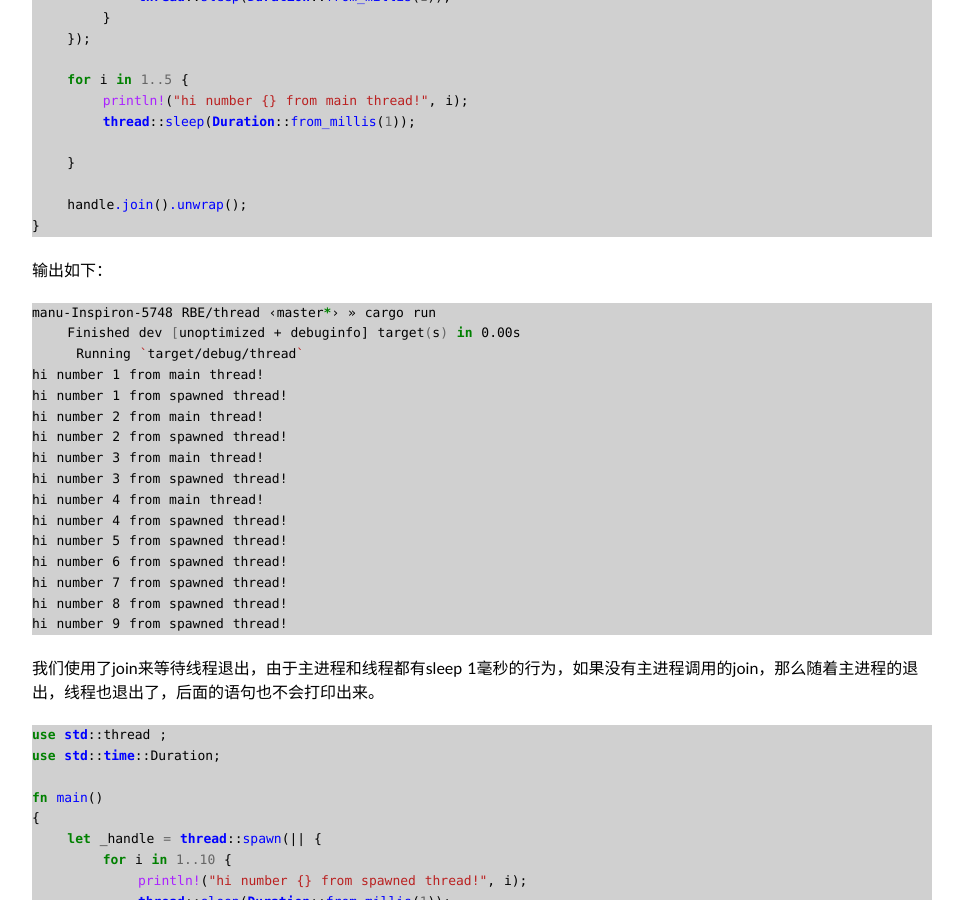
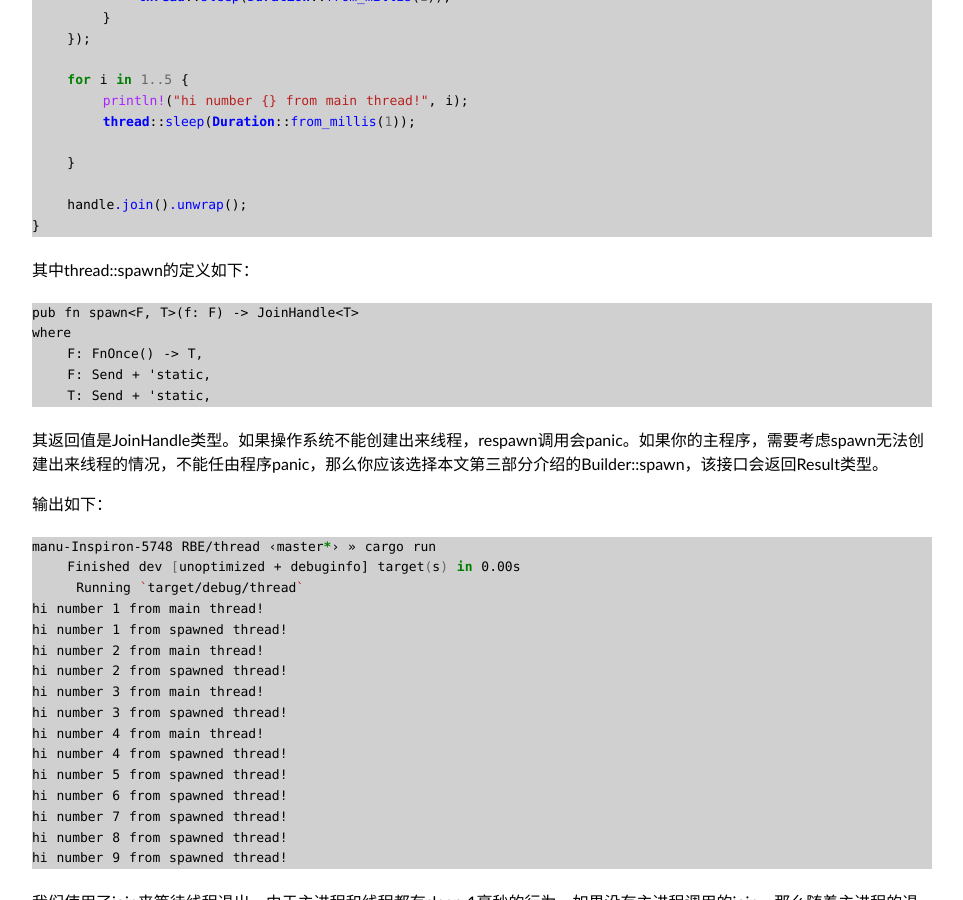
Before and after one commit to Bean-Li/Bean-Li.github.io, a Jekyll site: the page built from _posts/2020-12-19-thread-in-Rust.md, in a window 1280 px wide and 900 px high, scrolled down 383 px. Shown: the whole window, without its empty margins (158-1121 px from the left). Built offline with Jekyll 4.4.1, drawn with Linux system fonts in a browser that asks for light colours; some web fonts are replaced; some of the changed text lies outside the part shown.

Commit message:
improve thread in rust

````diff
--- a/_posts/2020-12-19-thread-in-Rust.md
+++ b/_posts/2020-12-19-thread-in-Rust.md
@@ -12,6 +12,8 @@ excerpt: Thread in Rust
 # thread::spawn
 
 本文介绍Rust中的多线程并发。Rust提供了std::thread::spawn来创建线程。
+
+
 
 ```rust
 use std::thread ;
@@ -36,7 +38,17 @@ fn main()
 }
 ```
 
+其中thread::spawn的定义如下：
 
+```
+pub fn spawn<F, T>(f: F) -> JoinHandle<T>
+where
+    F: FnOnce() -> T,
+    F: Send + 'static,
+    T: Send + 'static,
+```
+
+其返回值是JoinHandle类型。如果操作系统不能创建出来线程，respawn调用会panic。如果你的主程序，需要考虑spawn无法创建出来线程的情况，不能任由程序panic，那么你应该选择本文第三部分介绍的Builder::spawn，该接口会返回Result类型。
 
 输出如下：
 
@@ -165,7 +177,10 @@ warning: unused `std::result::Result` that must be used
    = note: this `Result` may be an `Err` variant, which should be handled
 ```
 
+建议主线程总是调用join来检测线程的运行状态，原因如下：
 
+* 如果主线程不等待线程退出，获取线程的返回值，主线程可能较早退出，导致线程也不得不退出，功能失控
+* 如果某个线程的工作崩溃，而无论主线程还是其他线程都不做任何处理，程序可能会失控。而主进程通过join，可以获得线程的返回值是Err，从而得知线程崩溃，作出正确的处理决断。
 
 # 定制线程
 
````
